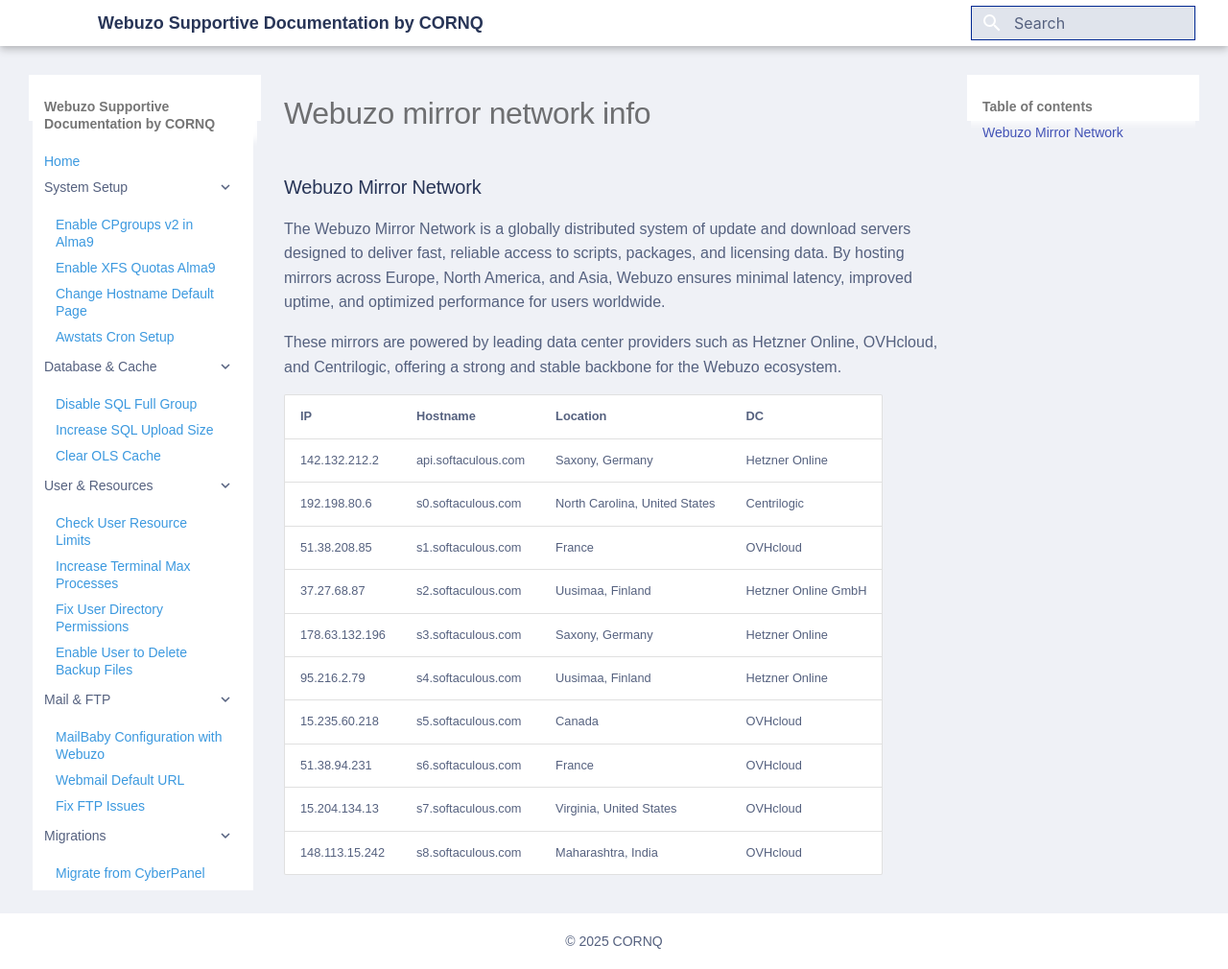
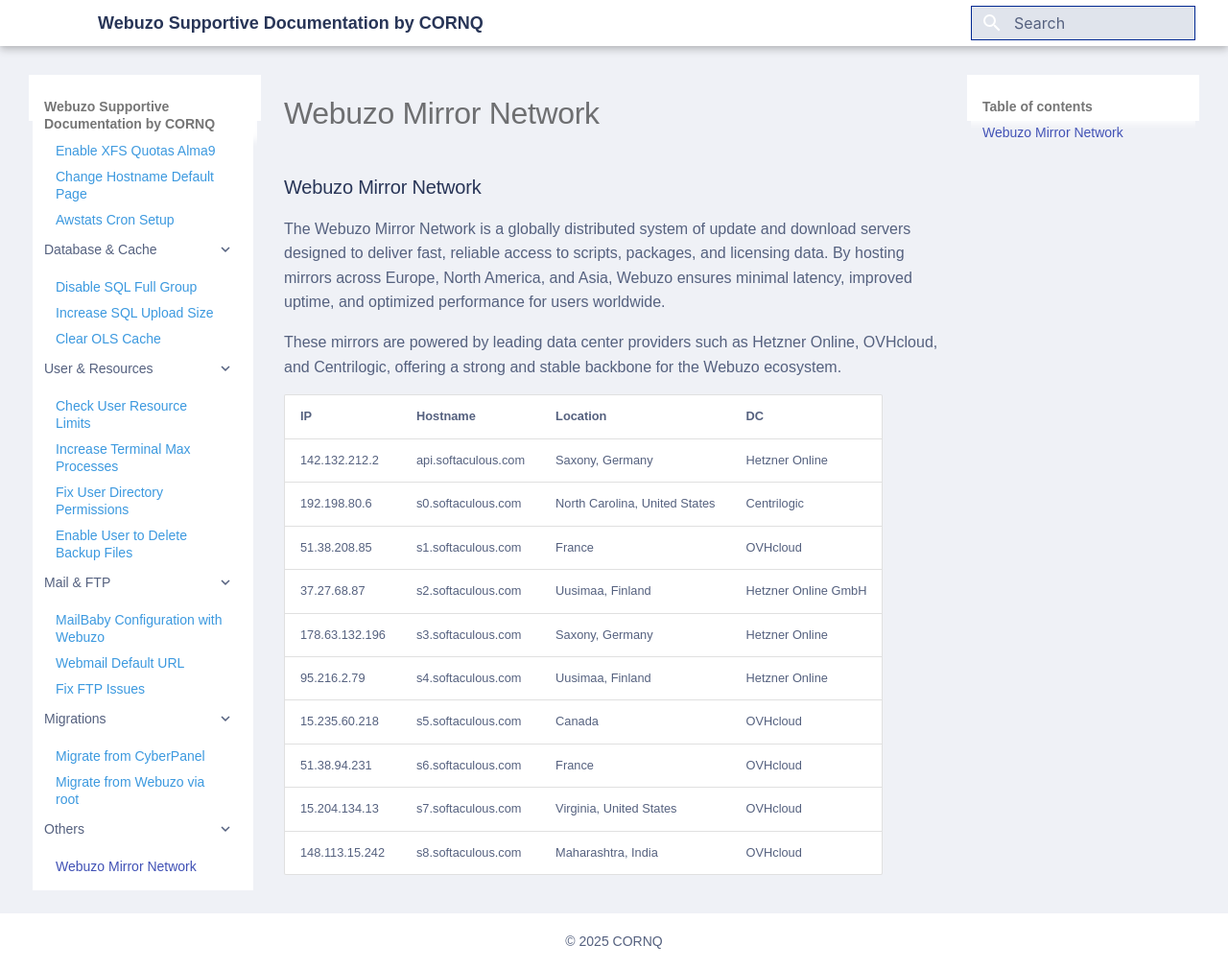
Before and after one commit to cornQ/webuzo-server-setup, an MkDocs documentation site: the page built from docs/webuzo-mirror-network-info.md, in a window 1280 px wide and 1010 px high. Shown: the whole window at 96% size. Built offline with MkDocs 1.6.1 and Material for MkDocs 9.7.7, drawn with Linux system fonts in a browser that asks for light colours; some web fonts are replaced; some of the changed lines change nothing that is shown.

Commit message:
fixed the mirror artilce path

```diff
--- a/mkdocs.yml
+++ b/mkdocs.yml
@@ -66,4 +66,4 @@
       - 'Migrate from CyberPanel': webuzo-migration-from-cyber-panel.md
       - 'Migrate from Webuzo via root': webuzo-to-webuzo-import-using-root-password.md
   - 'Others':
-      - 'Webuzo Mirror Network': webuzo-mirror-network-list.md
+      - 'Webuzo Mirror Network': webuzo-mirror-network-info.md
```
